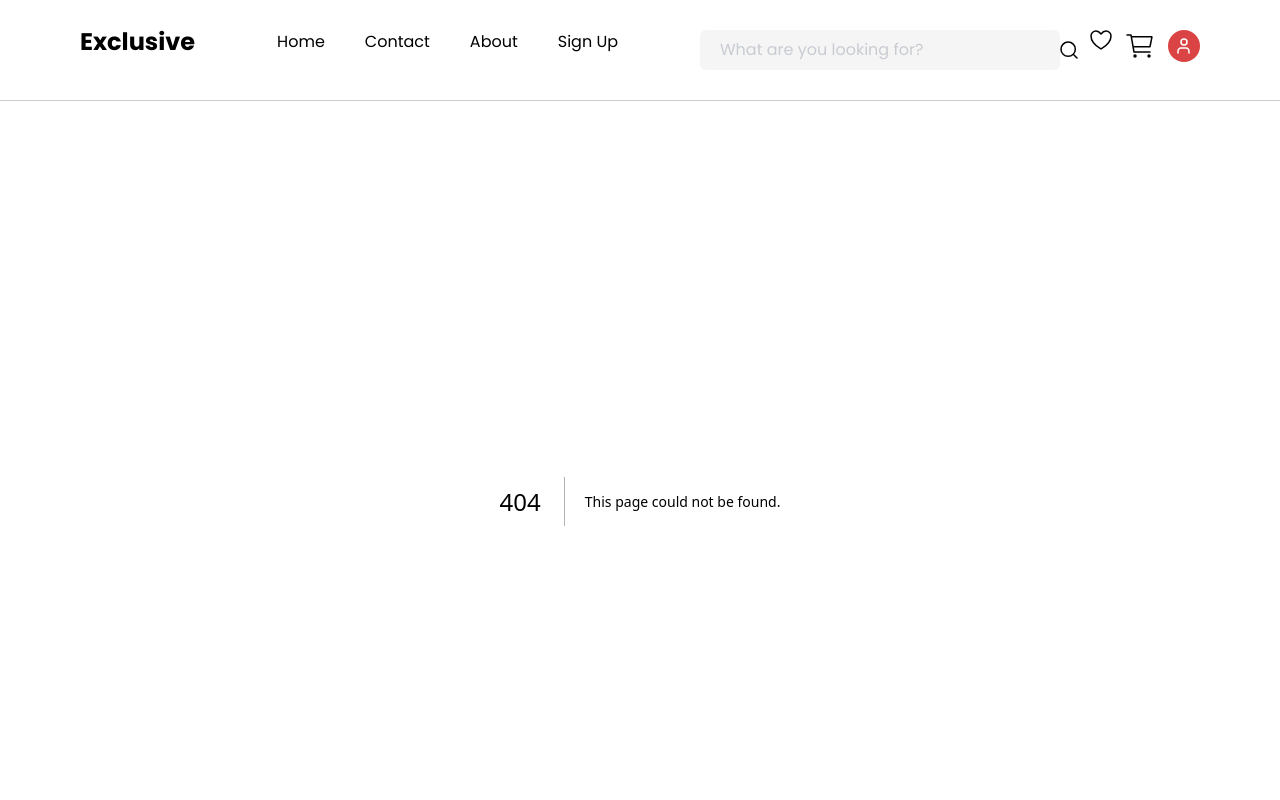
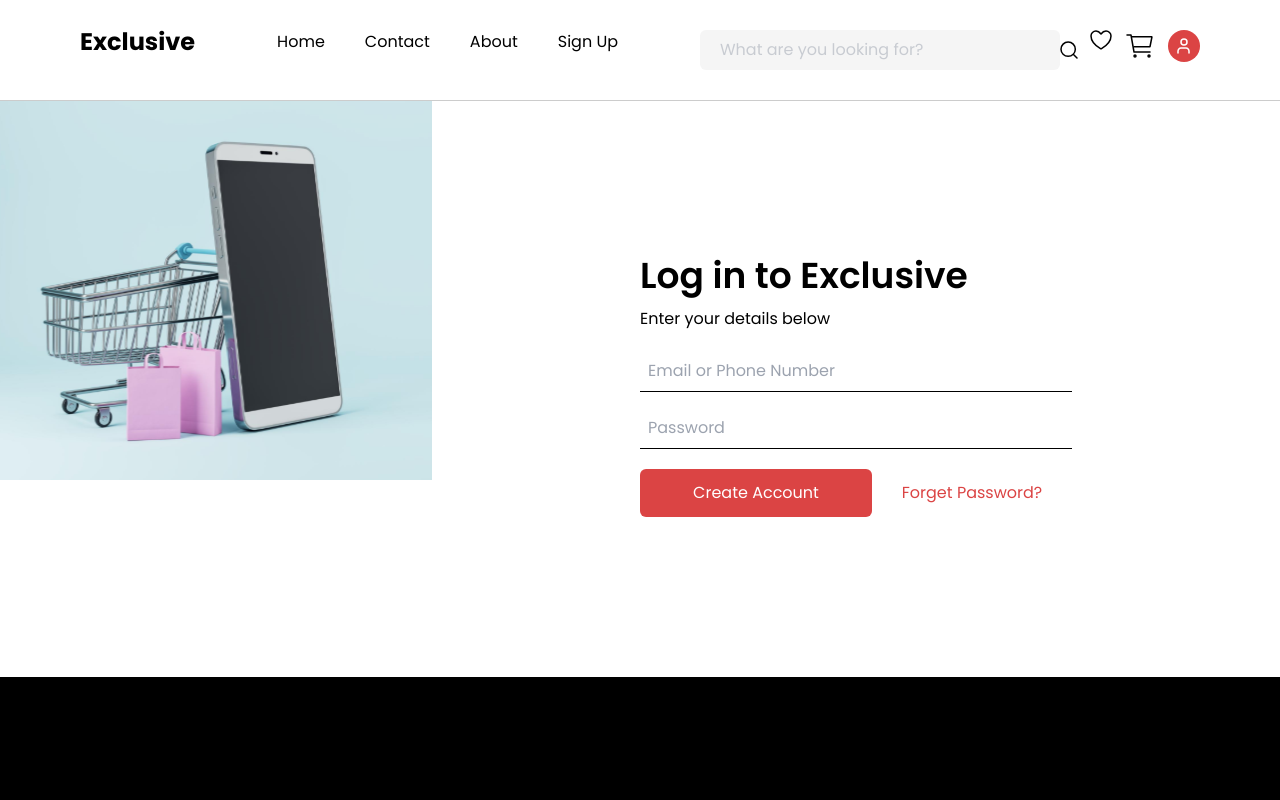
Before and after one commit to Enielect/e-commerce, a Next.js app: page /login in a window 1280 px wide. Before the commit this address had no page. Shown: the top 800 px of the page. Built offline with nearby package versions, Linux system fonts and the light colour scheme.

Commit message:
Feat: integrate the login and signup components to their pages

```diff
--- /dev/null
+++ b/app/login/page.tsx
@@ -0,0 +1,12 @@
+import Login from "@/components/account/Login";
+import React from "react";
+
+const Loginpage = () => {
+  return (
+    <div>
+      <Login />
+    </div>
+  );
+};
+
+export default Loginpage;
--- /dev/null
+++ b/app/signup/page.tsx
@@ -0,0 +1,12 @@
+import SignUp from '@/components/account/SignUp'
+import React from 'react'
+
+const SignUppage = () => {
+  return (
+    <div>
+      <SignUp />
+    </div>
+  )
+}
+
+export default SignUppage
```
